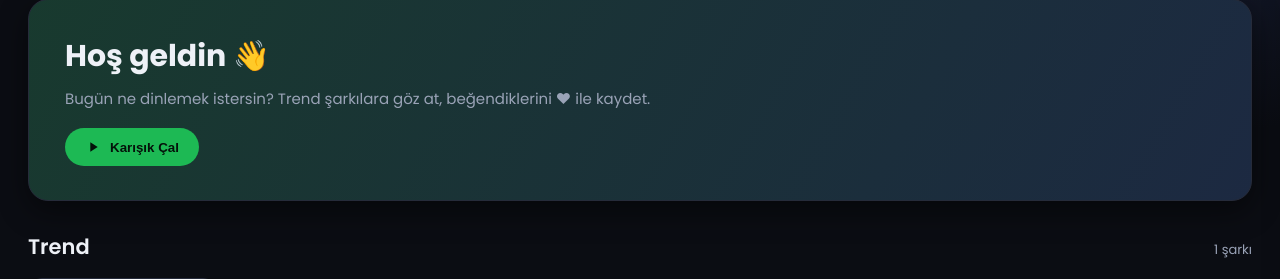
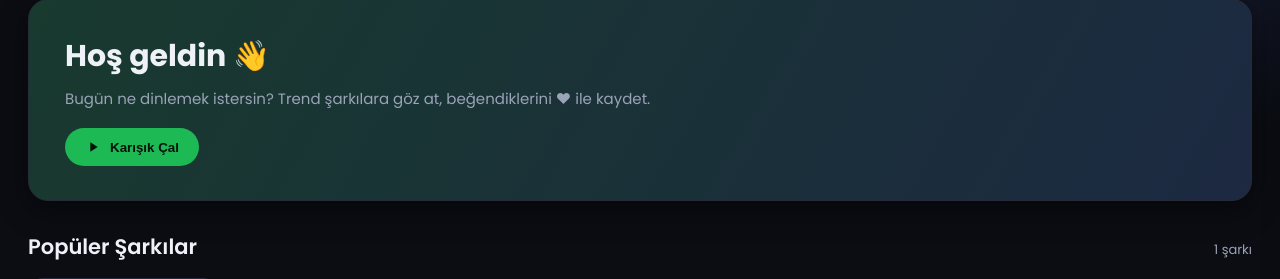
Before and after one commit to BekirUtku/Muzik-Websitesi-Ve-Uygulamasi, a PHP site: page /anasayfaa.html in a window 1280 px wide. Shown: the part 94-373 px from the top of the page. Run offline with PHP 8.4, Linux system fonts and the light colour scheme; tables that the repository leaves empty hold one stand-in row (values such as "Sample post").

Commit message:
Trend -> Popüler Şarkılar, baslik hover alt cizgisi; calma listesinde sarkiyi listeden kaldirma secenegi

```diff
--- a/anasayfaa.html
+++ b/anasayfaa.html
@@ -23,7 +23,7 @@
       <a href="sanatcilar.html">Sanatçılar</a>
       <a href="begenilenler.html">Beğenilenler</a>
       <a href="profil.php">Profil</a>
-      <a href="cikis.php">Çıkış Yap</a>
+      <a href="login.php">Çıkış Yap</a>
     </div>
     <form class="search" id="search-form" action="#" method="get">
       <span id="search-icon"></span>
@@ -41,10 +41,10 @@
     </button>
   </section>
 
-  <!-- Trend -->
+  <!-- Popüler Şarkılar -->
   <section class="section">
     <div class="section-head">
-      <h2>Trend</h2>
+      <h2>Popüler Şarkılar</h2>
       <span class="count" id="trend-count"></span>
     </div>
     <div class="grid" id="trend-grid"></div>
--- a/app.js
+++ b/app.js
@@ -279,6 +279,12 @@
     };
     add('Sıraya ekle', ICON.plusQueue, () => addToQueue(songId));
     add('Çalma listesine ekle', ICON.plusList, () => openPlaylistModal(songId));
+    // Bir çalma listesi sayfasındaysak "listeden kaldır" seçeneği de göster
+    const plId = document.body.getAttribute('data-playlist-id');
+    if (plId) {
+      const sep = document.createElement('div'); sep.className = 'sep'; menu.appendChild(sep);
+      add('Listeden kaldır', ICON.trash, () => removeFromPlaylist(plId, songId));
+    }
     const r = btn.getBoundingClientRect();
     menu.style.top = (window.scrollY + r.bottom + 6) + 'px';
     menu.style.left = (window.scrollX + Math.min(r.left, window.innerWidth - 210)) + 'px';
@@ -328,6 +334,18 @@
       });
     };
   }
+  function removeFromPlaylist(listeId, songId) {
+    const s = byId(songId);
+    if (!confirm('"' + (s ? s.sarki_adi : 'Şarkı') + '" listeden kaldırılsın mı?')) return;
+    const fd = new FormData();
+    fd.append('action', 'cikar'); fd.append('liste_id', listeId); fd.append('muzik_id', songId);
+    fetch('playlist.php', { method: 'POST', body: fd }).then(r => r.json()).then(d => {
+      if (!d.ok) { toast(d.error || 'Hata'); return; }
+      toast('Listeden kaldırıldı');
+      loadPlaylistPage(listeId);   // listeyi tazele
+    });
+  }
+
   function addSongToPlaylist(listeId, songId) {
     const fd = new FormData(); fd.append('action', 'ekle'); fd.append('liste_id', listeId); fd.append('muzik_id', songId);
     fetch('playlist.php', { method: 'POST', body: fd }).then(r => r.json()).then(d => {
--- a/aube.css
+++ b/aube.css
@@ -86,7 +86,14 @@ a { color: inherit; text-decoration: none; }
 /* ---------- Sections ---------- */
 .section { margin: 30px 28px; }
 .section-head { display: flex; align-items: baseline; justify-content: space-between; margin-bottom: 16px; }
-.section-head h2 { font-size: 21px; font-weight: 600; }
+.section-head h2 { font-size: 21px; font-weight: 600; position: relative; display: inline-block; cursor: default; }
+/* Başlığın üstüne gelince altında çizgi belirsin */
+.section-head h2::after {
+  content: ''; position: absolute; left: 0; bottom: -6px;
+  height: 3px; width: 0; border-radius: 999px;
+  background: var(--accent); transition: width .25s ease;
+}
+.section-head h2:hover::after { width: 100%; }
 .section-head .count { color: var(--muted); font-size: 13px; }
 
 .grid {
```
